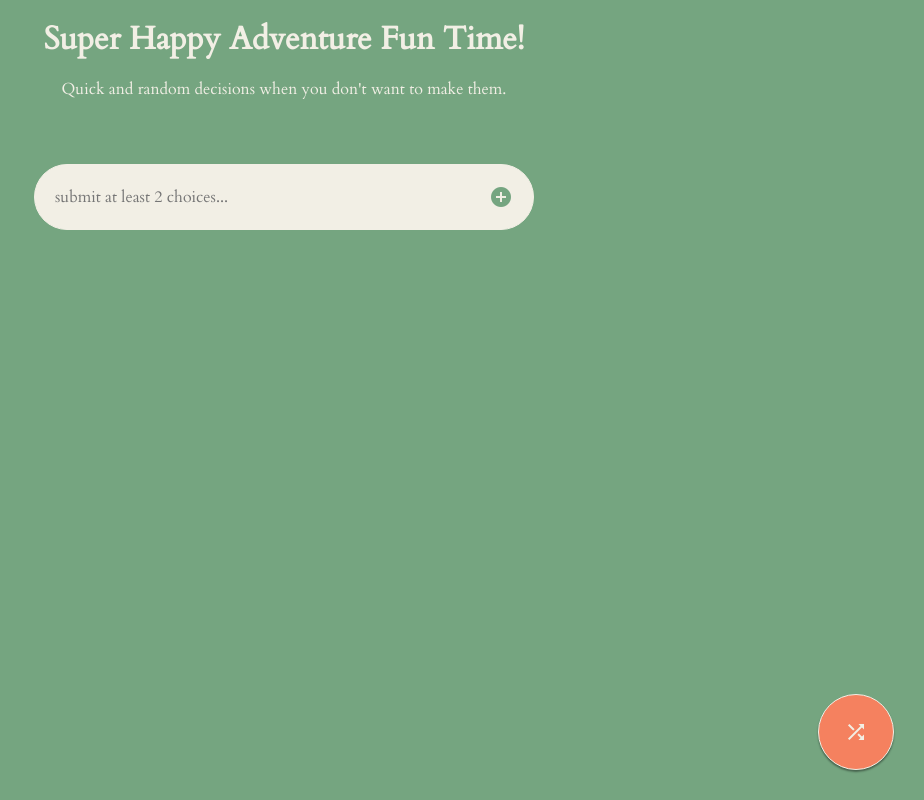
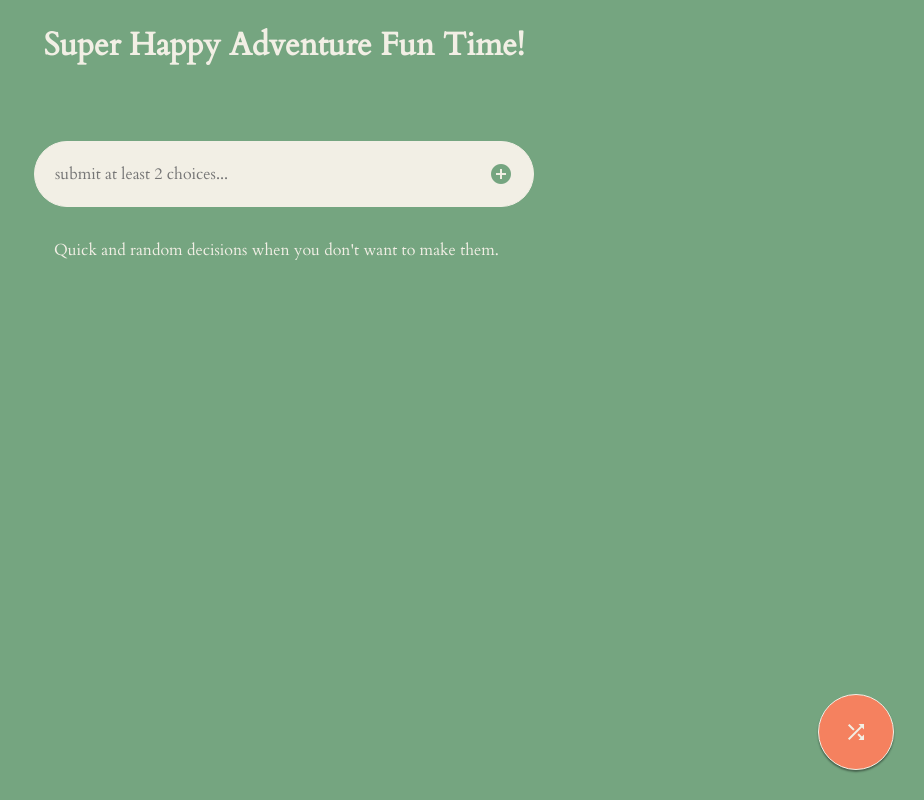
Before and after one commit to jrodhead/shaft, a plain HTML site: page default.html in a window 1280 px wide. Shown: the whole page, without its empty margins (356-1280 px from the left). Drawn offline with nearby package versions, Linux system fonts and the light colour scheme.

Commit message:
styles
fix some styles

```diff
--- a/css/style.scss
+++ b/css/style.scss
@@ -34,6 +34,7 @@ html {
   background: $color-2;
   font-size: 62.5%;
   color: $color-5;
+  line-height: 1.5;
 }
 
 body {
@@ -101,6 +102,12 @@ header {
   background: $color-2;
   color: $color-5;
   text-align: center;
+  h1 {
+    font-size: 1.2em;
+    @include MQ(M) {
+      font-size: 2em;
+    }
+  }
   a, a:hover, a:visited {
     color: $color-5;
     text-decoration:none;
@@ -209,7 +216,6 @@ header {
 #options {
   border-left: 0;
   border-right: 0;
-  line-height: 5rem;
   -webkit-box-flex: 2;
       -ms-flex: 2;
           flex: 2;
@@ -222,6 +228,7 @@ header {
     padding: 0;
     li {
       border-bottom: 1px solid;
+      line-height: 5rem;
       &:last-of-type {
         border-bottom: 0;
       }
--- a/default.html
+++ b/default.html
@@ -17,9 +17,7 @@
 <body>
 	<header role="banner">
 		<h1>Super Happy Adventure Fun Time!</h1>
-		<p>
-			Quick and random decisions when you don't want to make them.
-		</p>
+
 		<!-- <nav>
 			<ul role="navigation">
 				<li></li>
@@ -46,6 +44,9 @@
 	  </div>
 
 	  <div id="options">
+			<p>
+				Quick and random decisions when you don't want to make them.
+			</p>
 	  </div>
 
 	  <div id="choice">
```
Also changed, not shown: css/style.css, css/style.min.css.
